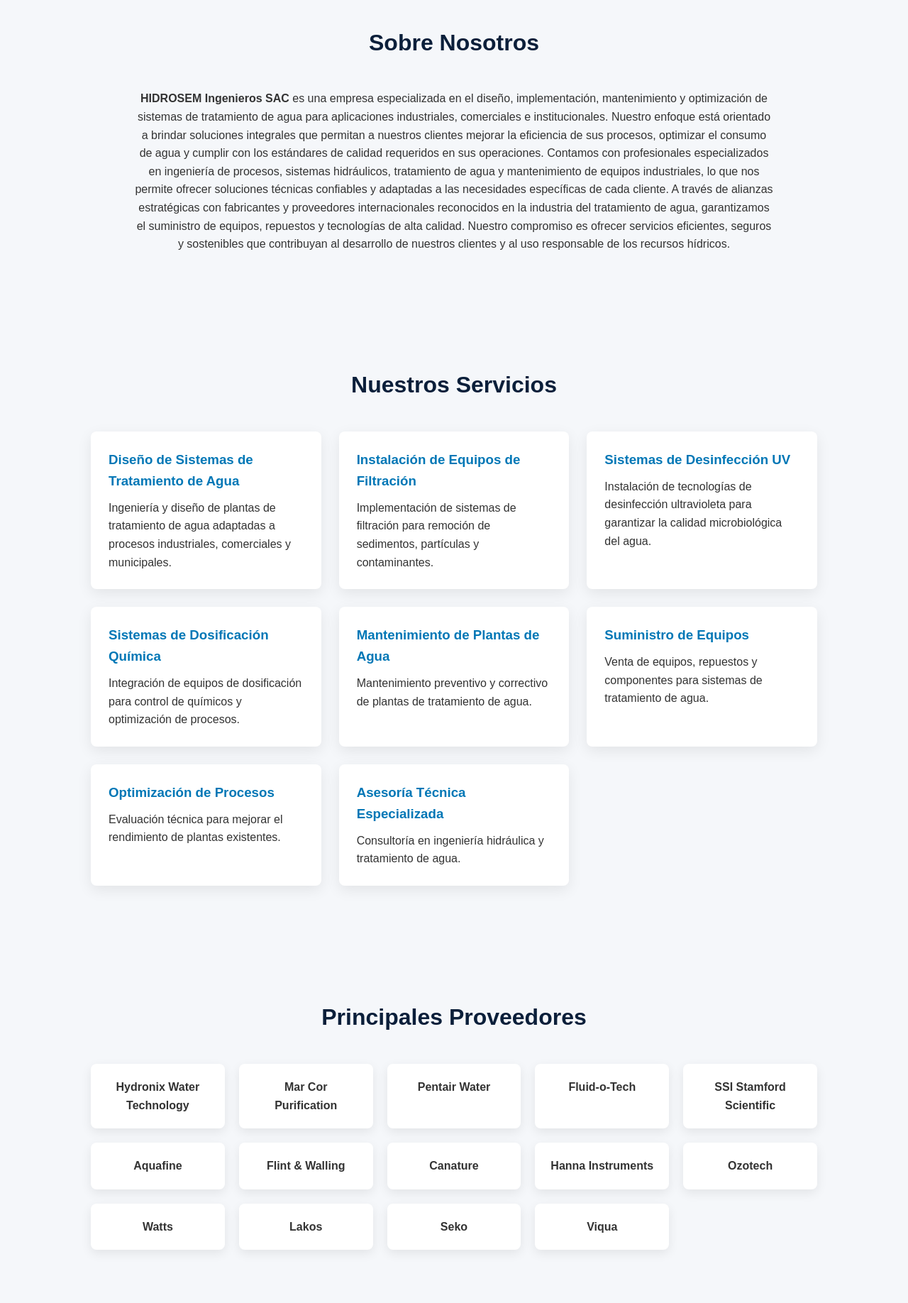
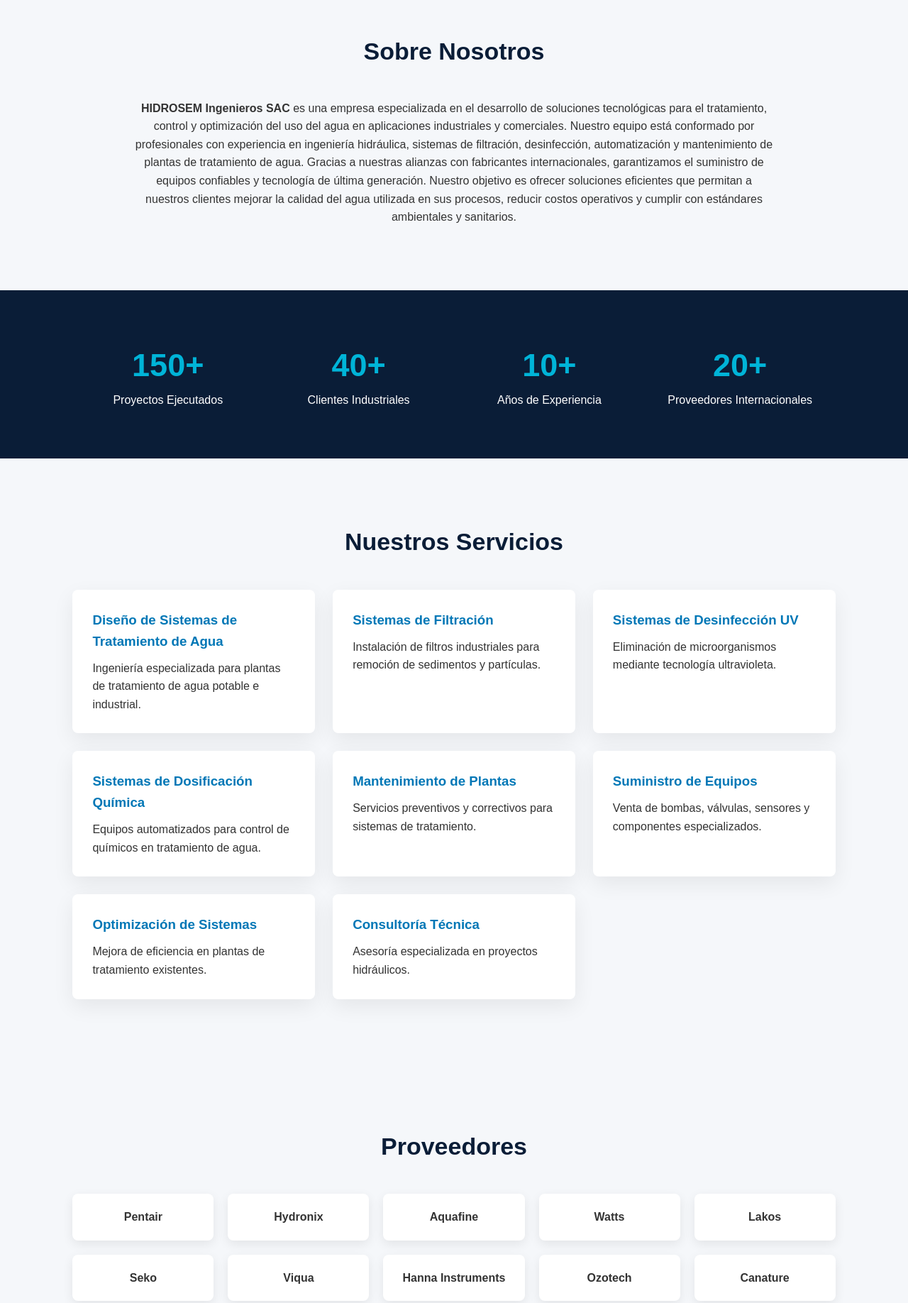
Before and after one commit to gomezsanchezsebastianandre9-max/HIDROSEM-SAC., a plain HTML site: page index.html in a window 1280 px wide. Shown: the part 840-2676 px from the top of the page at 71% size. Drawn offline with nearby package versions, Linux system fonts and the light colour scheme.

Commit message:
Update index.html

```diff
--- a/index.html
+++ b/index.html
@@ -1,10 +1,14 @@
 <!DOCTYPE html>
 <html lang="es">
+
 <head>
+
 <meta charset="UTF-8">
 <meta name="viewport" content="width=device-width, initial-scale=1.0">
 
-<title>HIDROSEM Ingenieros SAC | Tratamiento de Agua</title>
+<title>HIDROSEM Ingenieros SAC | Soluciones en Tratamiento de Agua</title>
+
+<link href="https://unpkg.com/aos@2.3.4/dist/aos.css" rel="stylesheet">
 
 <style>
 
@@ -22,10 +26,12 @@
 line-height:1.6;
 }
 
+/* HEADER */
+
 header{
-background:#0b1f3a;
+background:#0a1d37;
 color:white;
-padding:20px 10%;
+padding:20px 8%;
 display:flex;
 justify-content:space-between;
 align-items:center;
@@ -36,12 +42,13 @@
 
 header h1{
 font-size:22px;
+letter-spacing:1px;
 }
 
 nav a{
 color:white;
 text-decoration:none;
-margin-left:20px;
+margin-left:25px;
 font-weight:500;
 }
 
@@ -49,9 +56,11 @@
 color:#00b4d8;
 }
 
+/* HERO */
+
 .hero{
 height:90vh;
-background:linear-gradient(rgba(0,0,0,.6),rgba(0,0,0,.6)),
+background:linear-gradient(rgba(0,0,0,.65),rgba(0,0,0,.65)),
 url("https://images.unsplash.com/photo-1581093458791-9d09e13d6c8a");
 background-size:cover;
 background-position:center;
@@ -64,21 +73,23 @@
 }
 
 .hero h2{
-font-size:48px;
+font-size:52px;
 margin-bottom:20px;
 }
 
 .hero p{
 font-size:20px;
-margin-bottom:30px;
+max-width:700px;
+margin:auto;
+margin-bottom:35px;
 }
 
 .btn{
 background:#00b4d8;
 color:white;
-padding:14px 30px;
+padding:15px 34px;
+border-radius:6px;
 text-decoration:none;
-border-radius:6px;
 font-weight:bold;
 }
 
@@ -86,16 +97,20 @@
 background:#0077b6;
 }
 
+/* SECTIONS */
+
 section{
-padding:80px 10%;
+padding:90px 8%;
 }
 
 section h2{
-font-size:32px;
 text-align:center;
 margin-bottom:40px;
-color:#0b1f3a;
+font-size:34px;
+color:#0a1d37;
 }
+
+/* GRID */
 
 .grid{
 display:grid;
@@ -105,15 +120,33 @@
 
 .card{
 background:white;
-padding:25px;
+padding:28px;
 border-radius:8px;
-box-shadow:0 6px 20px rgba(0,0,0,.08);
+box-shadow:0 10px 30px rgba(0,0,0,.07);
 }
 
 .card h3{
+margin-bottom:10px;
 color:#0077b6;
-margin-bottom:10px;
 }
+
+/* STATS */
+
+.stats{
+background:#0a1d37;
+color:white;
+display:grid;
+grid-template-columns:repeat(auto-fit,minmax(200px,1fr));
+text-align:center;
+padding:70px 8%;
+}
+
+.stat h3{
+font-size:45px;
+color:#00b4d8;
+}
+
+/* LOGOS */
 
 .logos{
 display:grid;
@@ -130,22 +163,42 @@
 font-weight:bold;
 }
 
+/* CTA */
+
+.cta{
+background:#0077b6;
+color:white;
+text-align:center;
+padding:80px 20px;
+}
+
+.cta h2{
+color:white;
+margin-bottom:20px;
+}
+
+/* CONTACT */
+
 .contacto{
-background:#0b1f3a;
+background:#0a1d37;
 color:white;
 text-align:center;
 }
+
+/* FOOTER */
 
 footer{
 background:#020c1b;
 color:white;
 text-align:center;
 padding:20px;
+font-size:14px;
 }
 
 </style>
 
 </head>
+
 
 <body>
 
@@ -166,14 +219,19 @@
 </header>
 
 
+
 <section class="hero">
 
-<div>
+<div data-aos="fade-up">
 
-<h2>Soluciones Integrales en Tratamiento de Agua</h2>
+<h2>Soluciones Avanzadas en Tratamiento de Agua</h2>
 
 <p>
-Ingeniería, suministro de equipos y servicios especializados para sistemas de tratamiento de agua industrial, comercial y municipal.
+
+Diseñamos, implementamos y mantenemos sistemas de tratamiento de agua
+para industrias, plantas de producción y organizaciones que requieren
+calidad, eficiencia y confiabilidad en sus procesos.
+
 </p>
 
 <a href="#contacto" class="btn">Solicitar Cotización</a>
@@ -186,19 +244,26 @@
 
 <section id="nosotros">
 
-<h2>Sobre Nosotros</h2>
+<h2 data-aos="fade-up">Sobre Nosotros</h2>
 
-<p style="max-width:900px;margin:auto;text-align:center">
+<p style="max-width:900px;margin:auto;text-align:center" data-aos="fade-up">
 
-<strong>HIDROSEM Ingenieros SAC</strong> es una empresa especializada en el diseño, implementación, mantenimiento y optimización de sistemas de tratamiento de agua para aplicaciones industriales, comerciales e institucionales.
+<strong>HIDROSEM Ingenieros SAC</strong> es una empresa especializada en el desarrollo
+de soluciones tecnológicas para el tratamiento, control y optimización
+del uso del agua en aplicaciones industriales y comerciales.
 
-Nuestro enfoque está orientado a brindar soluciones integrales que permitan a nuestros clientes mejorar la eficiencia de sus procesos, optimizar el consumo de agua y cumplir con los estándares de calidad requeridos en sus operaciones.
+Nuestro equipo está conformado por profesionales con experiencia
+en ingeniería hidráulica, sistemas de filtración, desinfección,
+automatización y mantenimiento de plantas de tratamiento de agua.
 
-Contamos con profesionales especializados en ingeniería de procesos, sistemas hidráulicos, tratamiento de agua y mantenimiento de equipos industriales, lo que nos permite ofrecer soluciones técnicas confiables y adaptadas a las necesidades específicas de cada cliente.
+Gracias a nuestras alianzas con fabricantes internacionales,
+garantizamos el suministro de equipos confiables y tecnología
+de última generación.
 
-A través de alianzas estratégicas con fabricantes y proveedores internacionales reconocidos en la industria del tratamiento de agua, garantizamos el suministro de equipos, repuestos y tecnologías de alta calidad.
-
-Nuestro compromiso es ofrecer servicios eficientes, seguros y sostenibles que contribuyan al desarrollo de nuestros clientes y al uso responsable de los recursos hídricos.
+Nuestro objetivo es ofrecer soluciones eficientes que permitan
+a nuestros clientes mejorar la calidad del agua utilizada en
+sus procesos, reducir costos operativos y cumplir con estándares
+ambientales y sanitarios.
 
 </p>
 
@@ -206,50 +271,76 @@
 
 
 
+<section class="stats">
+
+<div class="stat">
+<h3>150+</h3>
+<p>Proyectos Ejecutados</p>
+</div>
+
+<div class="stat">
+<h3>40+</h3>
+<p>Clientes Industriales</p>
+</div>
+
+<div class="stat">
+<h3>10+</h3>
+<p>Años de Experiencia</p>
+</div>
+
+<div class="stat">
+<h3>20+</h3>
+<p>Proveedores Internacionales</p>
+</div>
+
+</section>
+
+
+
 <section id="servicios">
 
-<h2>Nuestros Servicios</h2>
+<h2 data-aos="fade-up">Nuestros Servicios</h2>
 
 <div class="grid">
 
-<div class="card">
+<div class="card" data-aos="fade-up">
 <h3>Diseño de Sistemas de Tratamiento de Agua</h3>
-<p>Ingeniería y diseño de plantas de tratamiento de agua adaptadas a procesos industriales, comerciales y municipales.</p>
+<p>Ingeniería especializada para plantas de tratamiento de agua potable e industrial.</p>
 </div>
 
-<div class="card">
-<h3>Instalación de Equipos de Filtración</h3>
-<p>Implementación de sistemas de filtración para remoción de sedimentos, partículas y contaminantes.</p>
+<div class="card" data-aos="fade-up">
+<h3>Sistemas de Filtración</h3>
+<p>Instalación de filtros industriales para remoción de sedimentos y partículas.</p>
 </div>
 
-<div class="card">
+<div class="card" data-aos="fade-up">
 <h3>Sistemas de Desinfección UV</h3>
-<p>Instalación de tecnologías de desinfección ultravioleta para garantizar la calidad microbiológica del agua.</p>
+<p>Eliminación de microorganismos mediante tecnología ultravioleta.</p>
 </div>
 
-<div class="card">
+<div class="card" data-aos="fade-up">
 <h3>Sistemas de Dosificación Química</h3>
-<p>Integración de equipos de dosificación para control de químicos y optimización de procesos.</p>
+<p>Equipos automatizados para control de químicos en tratamiento de agua.</p>
 </div>
 
-<div class="card">
-<h3>Mantenimiento de Plantas de Agua</h3>
-<p>Mantenimiento preventivo y correctivo de plantas de tratamiento de agua.</p>
+<div class="card" data-aos="fade-up">
+<h3>Mantenimiento de Plantas</h3>
+<p>Servicios preventivos y correctivos para sistemas de tratamiento.</p>
 </div>
 
-<div class="card">
+<div class="card" data-aos="fade-up">
 <h3>Suministro de Equipos</h3>
-<p>Venta de equipos, repuestos y componentes para sistemas de tratamiento de agua.</p>
+<p>Venta de bombas, válvulas, sensores y componentes especializados.</p>
 </div>
 
-<div class="card">
-<h3>Optimización de Procesos</h3>
-<p>Evaluación técnica para mejorar el rendimiento de plantas existentes.</p>
+<div class="card" data-aos="fade-up">
+<h3>Optimización de Sistemas</h3>
+<p>Mejora de eficiencia en plantas de tratamiento existentes.</p>
 </div>
 
-<div class="card">
-<h3>Asesoría Técnica Especializada</h3>
-<p>Consultoría en ingeniería hidráulica y tratamiento de agua.</p>
+<div class="card" data-aos="fade-up">
+<h3>Consultoría Técnica</h3>
+<p>Asesoría especializada en proyectos hidráulicos.</p>
 </div>
 
 </div>
@@ -260,24 +351,20 @@
 
 <section id="proveedores">
 
-<h2>Principales Proveedores</h2>
+<h2 data-aos="fade-up">Proveedores</h2>
 
 <div class="logos">
 
-<div class="logo">Hydronix Water Technology</div>
-<div class="logo">Mar Cor Purification</div>
-<div class="logo">Pentair Water</div>
-<div class="logo">Fluid-o-Tech</div>
-<div class="logo">SSI Stamford Scientific</div>
+<div class="logo">Pentair</div>
+<div class="logo">Hydronix</div>
 <div class="logo">Aquafine</div>
-<div class="logo">Flint & Walling</div>
-<div class="logo">Canature</div>
-<div class="logo">Hanna Instruments</div>
-<div class="logo">Ozotech</div>
 <div class="logo">Watts</div>
 <div class="logo">Lakos</div>
 <div class="logo">Seko</div>
 <div class="logo">Viqua</div>
+<div class="logo">Hanna Instruments</div>
+<div class="logo">Ozotech</div>
+<div class="logo">Canature</div>
 
 </div>
 
@@ -287,7 +374,7 @@
 
 <section id="clientes">
 
-<h2>Principales Clientes</h2>
+<h2 data-aos="fade-up">Clientes</h2>
 
 <div class="logos">
 
@@ -303,25 +390,31 @@
 
 
 
+<section class="cta">
+
+<h2>¿Necesitas optimizar tu sistema de tratamiento de agua?</h2>
+
+<p>Contáctanos para recibir asesoría técnica especializada.</p>
+
+<br>
+
+<a href="#contacto" class="btn">Solicitar Cotización</a>
+
+</section>
+
+
+
 <section id="contacto" class="contacto">
 
 <h2>Contacto</h2>
 
-<p>¿Necesitas una solución para tratamiento de agua?</p>
-
-<p>
-Nuestro equipo técnico puede ayudarte a diseñar, implementar o mejorar tu sistema de tratamiento de agua.
-</p>
+<p>Email: contacto@hidrosem.com</p>
+<p>Teléfono: +51 000 000 000</p>
+<p>Ubicación: Perú</p>
 
 <br>
 
-<p><strong>Email:</strong> contacto@hidrosem.com</p>
-<p><strong>Teléfono:</strong> +51 000 000 000</p>
-<p><strong>Ubicación:</strong> Perú</p>
-
-<br>
-
-<a href="mailto:contacto@hidrosem.com" class="btn">Solicitar Cotización</a>
+<a href="mailto:contacto@hidrosem.com" class="btn">Enviar Solicitud</a>
 
 </section>
 
@@ -329,10 +422,17 @@
 
 <footer>
 
-© 2026 HIDROSEM Ingenieros SAC - Todos los derechos reservados
+© 2026 HIDROSEM Ingenieros SAC — Todos los derechos reservados
 
 </footer>
 
 
+
+<script src="https://unpkg.com/aos@2.3.4/dist/aos.js"></script>
+
+<script>
+AOS.init();
+</script>
+
 </body>
 </html>
```
